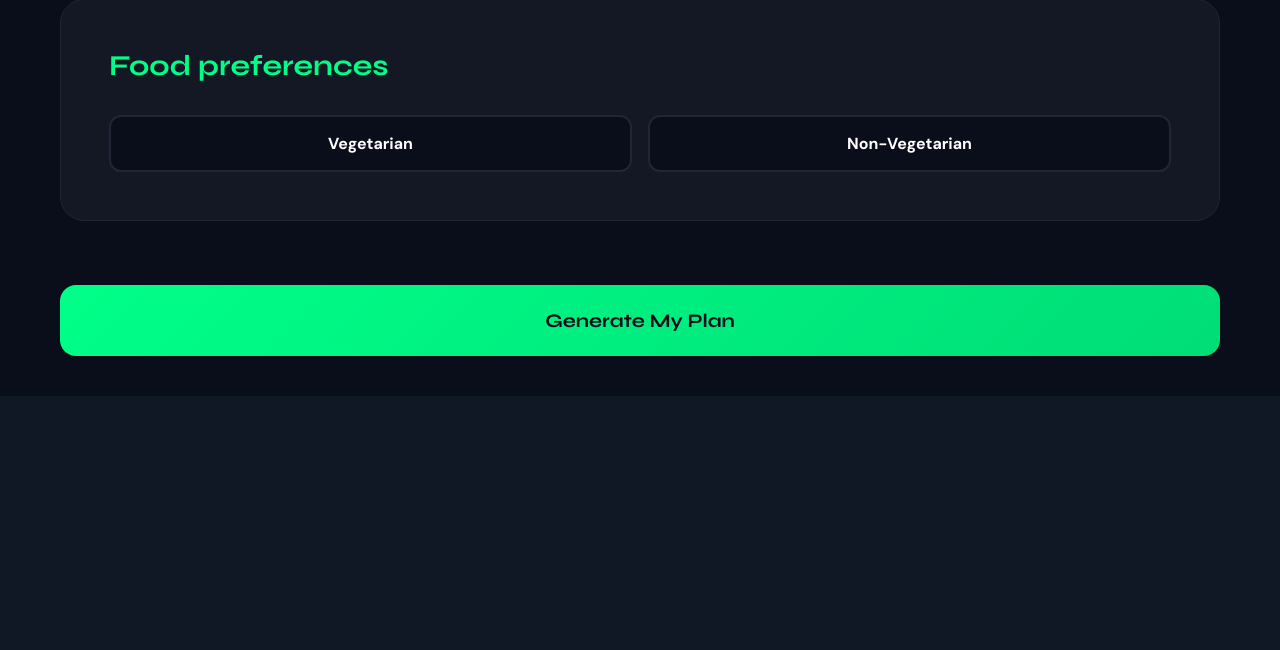
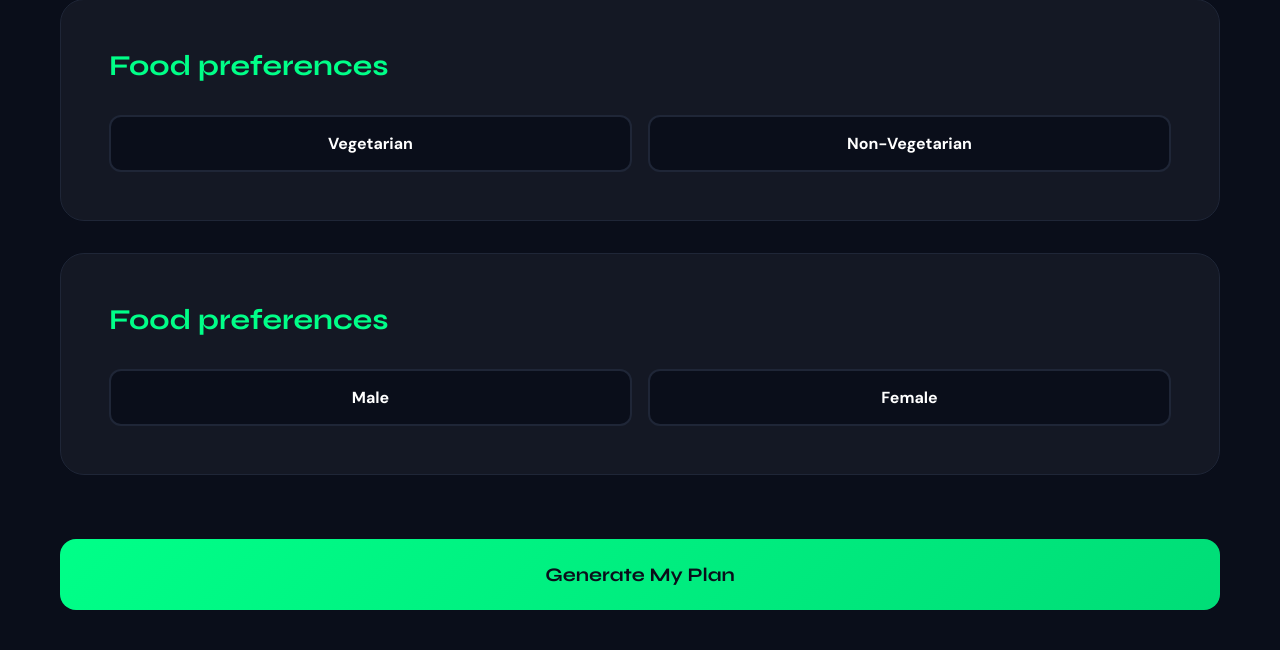
Before and after one commit to bp2881/for_better_tomorrow, a Flask app: page /home in a window 1280 px wide. Shown: the part 1614-2264 px from the top of the page. Before the commit the page ends 1970 px from the top, so only its background shows below. Run offline with Flask 3, Linux system fonts and the light colour scheme.

Commit message:
added gender

```diff
--- a/static/index.js
+++ b/static/index.js
@@ -1,7 +1,7 @@
 let userData = {
     age: 20, weight: 100, height: 188,
     duration: 60, programDays: 30,
-    equipment: [], goals: [], preferences: [],
+    equipment: [], goals: [], preferences: [], gender: [],
     startDate: new Date()
 };
 
@@ -86,6 +86,13 @@ document.querySelectorAll('#preferencesGroup .option-btn').forEach(btn => {
     });
 });
 
+document.querySelectorAll('#genderGroup .option-btn').forEach(btn => {
+    btn.addEventListener('click', () => {
+        UIState.setSingle('genderGroup', btn);
+    });
+});
+
+
 async function generatePlan() {
     userData.age = parseInt(document.getElementById('age').value) || 20;
     userData.weight = parseInt(document.getElementById('weight').value) || 100;
@@ -93,6 +100,7 @@ async function generatePlan() {
     userData.equipment = UIState.getActive('equipmentGroup');
     userData.goals = UIState.getActive('goalsGroup');
     userData.preferences = UIState.getActive('preferencesGroup');
+    userData.gender = UIState.getActive('genderGroup');
 
     if (userData.goals.length !== 1) {
         alert('Please select exactly one primary goal.');
@@ -104,6 +112,10 @@ async function generatePlan() {
     }
     if (userData.preferences.length === 0) {
         alert('Please select food preferences.');
+        return;
+    }
+    if (userData.gender .length !== 1) {
+        alert('Please select your gender.');
         return;
     }
     loadProgress();
--- a/templates/index.html
+++ b/templates/index.html
@@ -87,6 +87,15 @@
                     <button class="option-btn" type="button" data-value="non-veg">Non-Vegetarian</button>
                 </div>
             </div>
+
+            <div class="form-section" style="animation-delay: 0.4s;">
+                <h2 class="section-title">Food preferences</h2>
+                <div class="button-group" id="genderGroup">
+                    <button class="option-btn" type="button" data-value="Male">Male</button>
+                    <button class="option-btn" type="button" data-value="Female">Female</button>
+                </div>
+            </div>
+
 
             <button class="generate-btn" type="button" onclick="generatePlan()">Generate My Plan</button>
         </div>
```
Also changed, not shown: app.py (line endings or trailing spaces), health.db.
